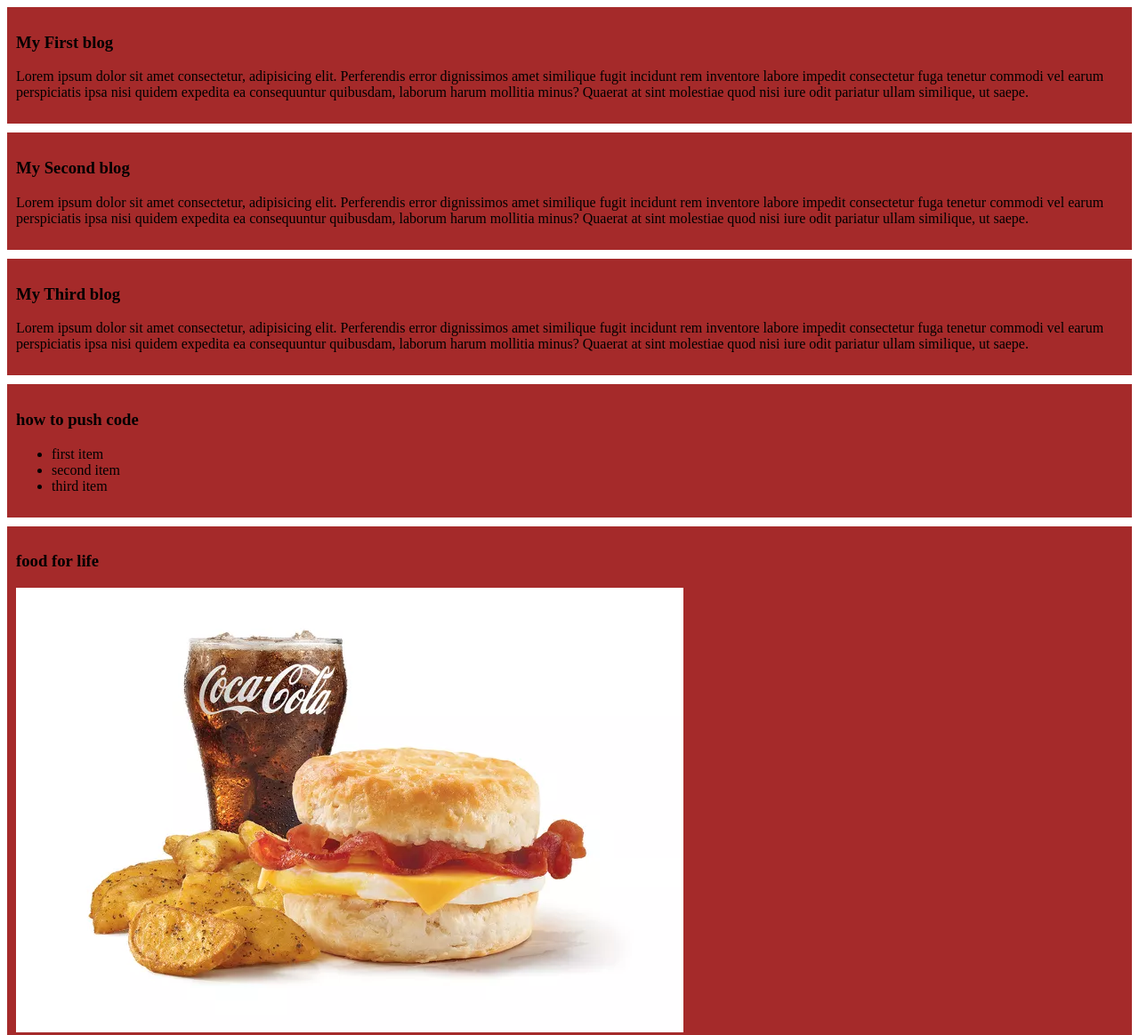
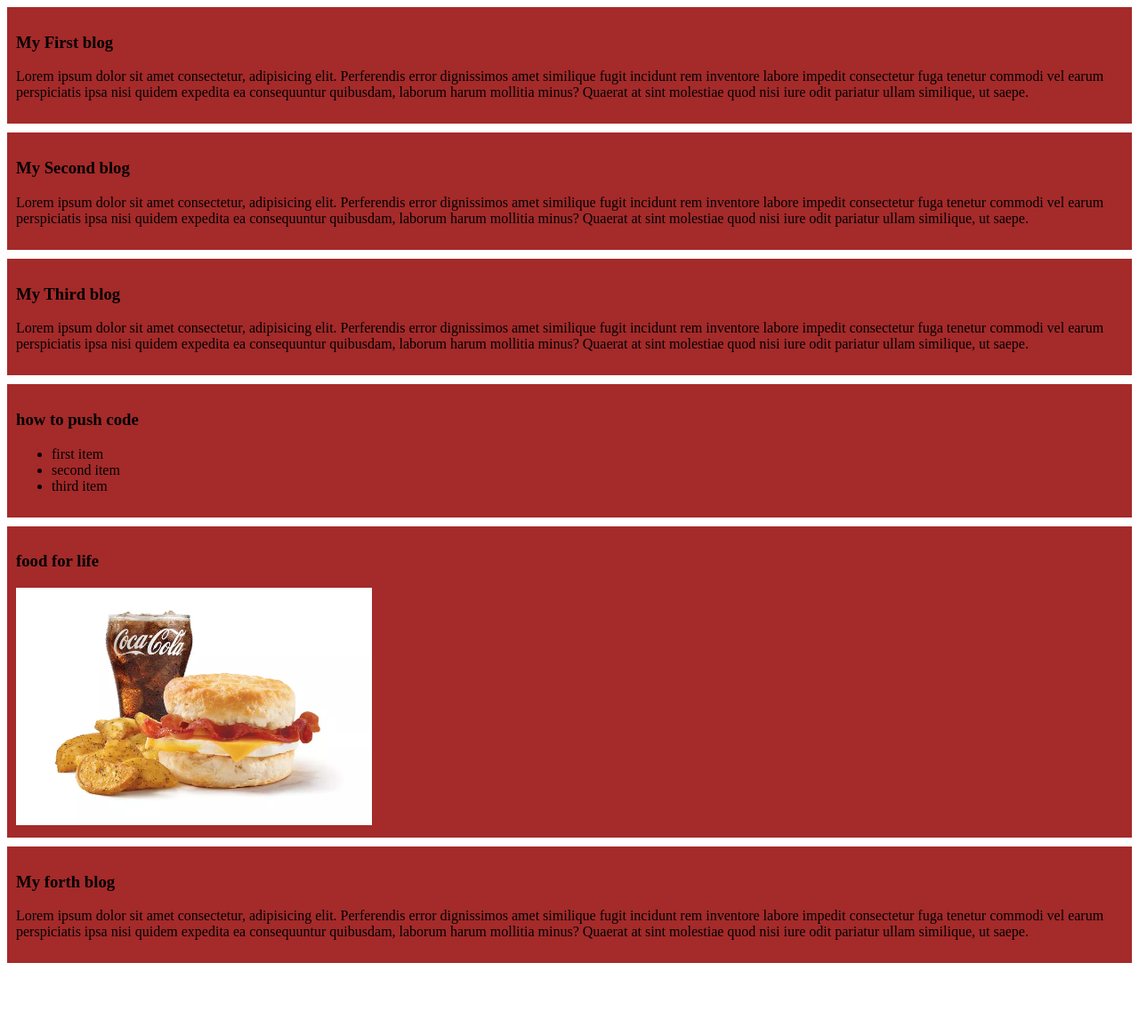
Before and after one commit to gitrahuldas/Coding-File, a plain HTML site: page index.html in a window 1280 px wide. Shown: the top 1164 px of the page at 89% size. After the commit the page ends 1093 px from the top, so only its background shows below. Drawn offline with Linux system fonts and the light colour scheme.

Commit message:
small image

```diff
--- a/index.html
+++ b/index.html
@@ -30,7 +30,7 @@
     </div>
     <div>
         <h3>food for life</h3>
-        <img src="images/food.webp" alt="food"></img>
+        <img width="400px" src="images/food.webp" alt="food"></img>
     </div>
           <div>
              <h3>My forth blog</h3>
```
